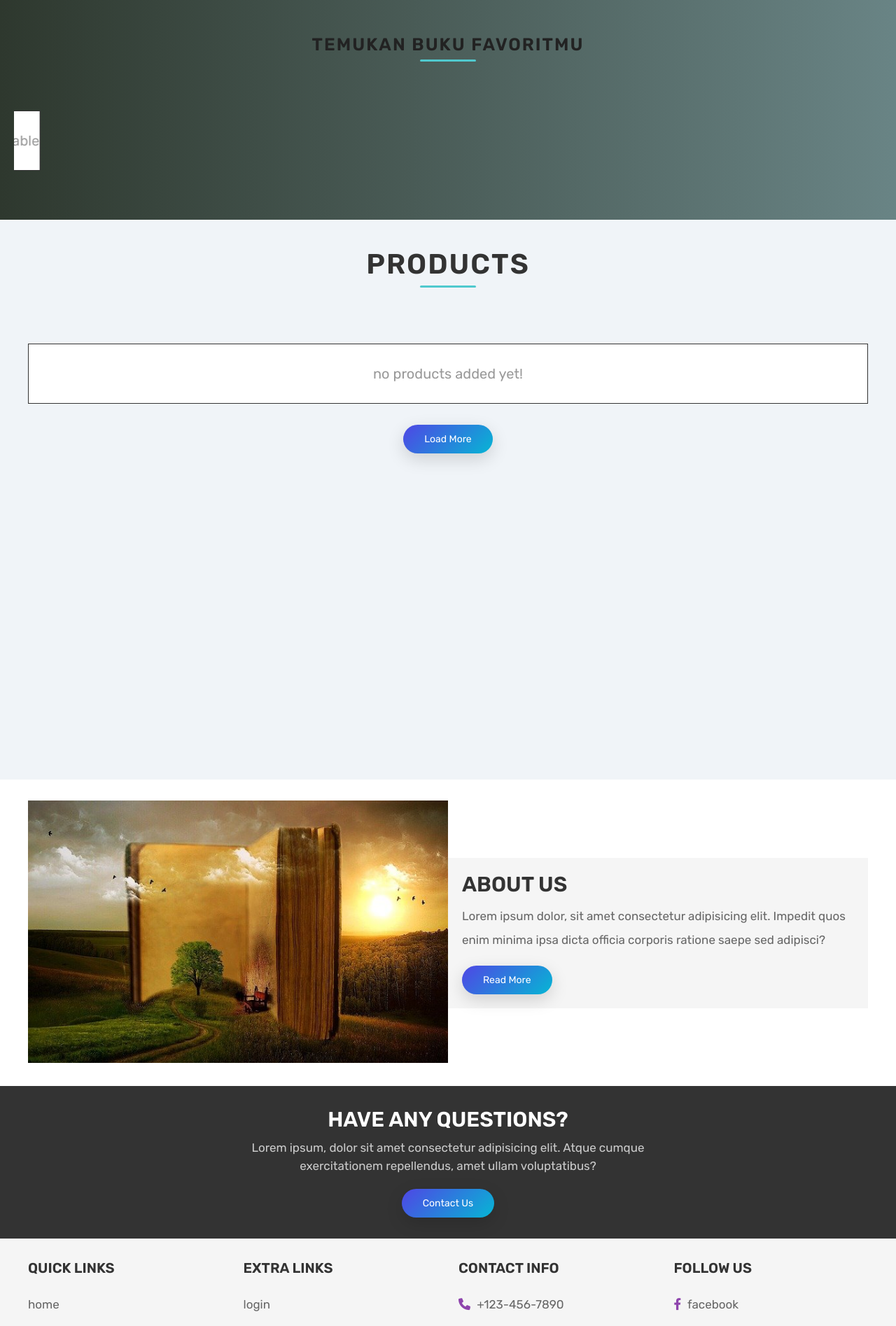
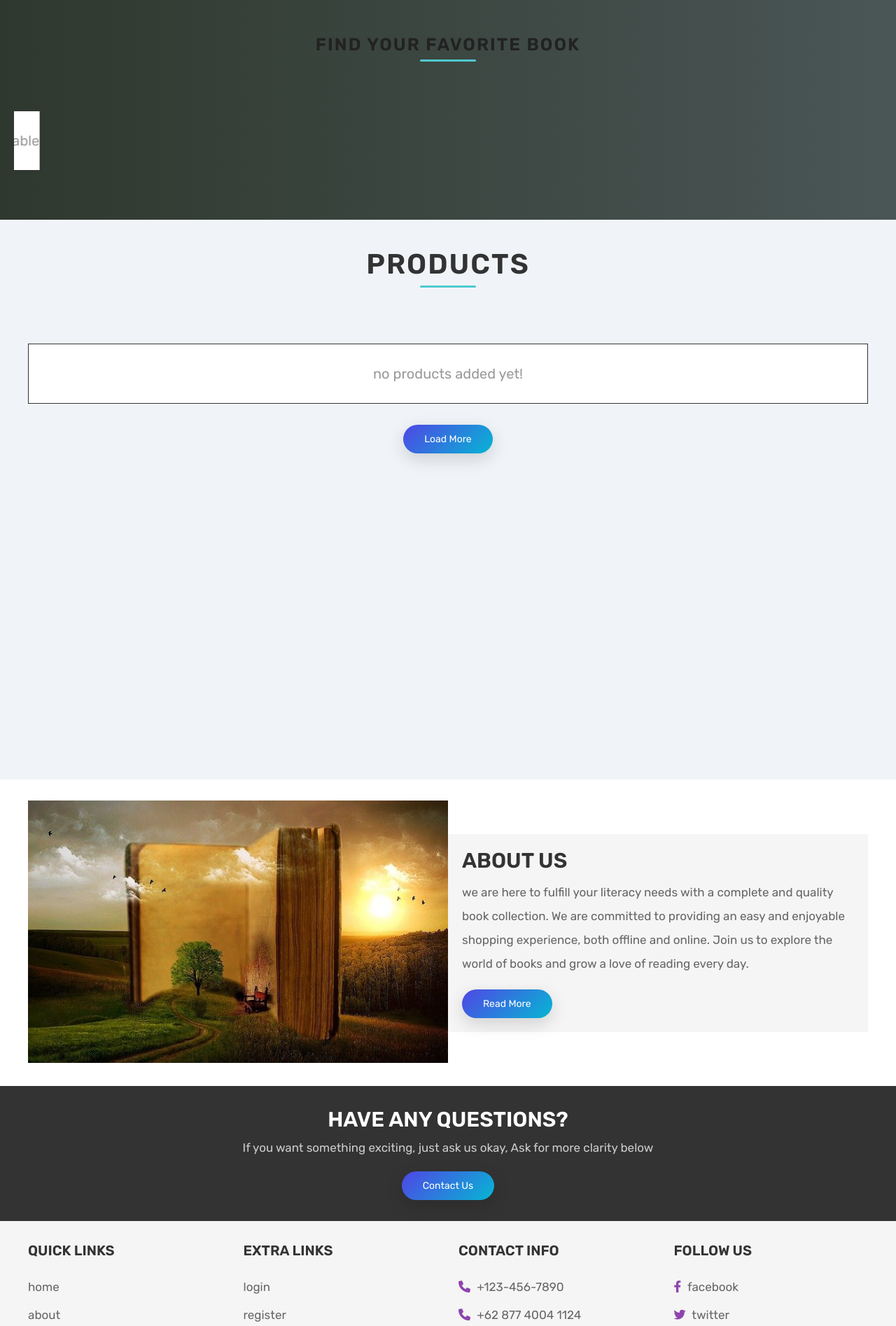
Before and after one commit to wahyualif23014/SMBD_PROJECT, a PHP site: page /home.php in a window 1280 px wide. Shown: the part 854-2749 px from the top of the page at 70% size. Run offline with PHP 8.4, Linux system fonts and the light colour scheme; the visitor is signed in with stand-in values (Sample User, id 1); data that the repository does not hold is empty.

Commit message:
optimasi home

```diff
--- a/css/style.css
+++ b/css/style.css
@@ -549,19 +549,19 @@ url(https://images.unsplash.com/photo-1536965764833-5971e0abed7c?q=80&w=2070&aut
 /* promosi */
 .promo-carousel {
    position: relative;
-   background: linear-gradient(to right, #2e382e, #698485);
+   background: linear-gradient(to right, #2e382e, #4a5656);
    padding: 5rem 2rem;
    overflow-x: hidden;
 }
 
 .section-title {
    font-size: 4rem;
-   color: var(--black);
+   color: var(--light-bg);
    text-transform: uppercase;
    margin-bottom: 3rem;
    letter-spacing: 2px;
    position: relative;
-   color: #222;
+   color: #f2f2f2;
    margin-bottom: 3rem;
    text-transform: uppercase;
    animation: fadeInDown 1s ease forwards;
@@ -647,6 +647,8 @@ url(https://images.unsplash.com/photo-1536965764833-5971e0abed7c?q=80&w=2070&aut
      transform: translateY(0);
    }
  }
+
+
 
  /* Section Title */
  .section-title {
@@ -830,7 +832,7 @@ url(https://images.unsplash.com/photo-1536965764833-5971e0abed7c?q=80&w=2070&aut
    position: absolute;
    top: 1rem;
    left: 1rem;
-   background: linear-gradient(135deg, #50c9ce, #3b3c36);
+   background: linear-gradient(135deg, #bec2c2, #3b3c36);
    padding: 0.8rem 1.2rem;
    border-radius: .5rem;
    font-size: 2rem;
--- a/home.php
+++ b/home.php
@@ -73,14 +73,14 @@ if(isset($_POST['add_to_cart'])){
 
    <div class="content">
       <h3>Hand Picked Book to your door.</h3>
-      <p>Kesini untuk mencari buku? Dan cobain dehh semua buku nya yaaa.</p>
+      <p>Let's read books for the future, don't waste your time playing.</p>
       <a href="about.php" class="white-btn">discover more</a>
    </div>
 
 </section>
 
 <section class="promo-carousel">
-  <h2 class="section-title">Temukan Buku Favoritmu</h2>
+  <h2 class="section-title">Find Your Favorite Book</h2>
 
   <div class="carousel-container">
     <div class="carousel-track">
@@ -160,7 +160,7 @@ if(isset($_POST['add_to_cart'])){
 
       <div class="content">
          <h3>about us</h3>
-         <p>Lorem ipsum dolor, sit amet consectetur adipisicing elit. Impedit quos enim minima ipsa dicta officia corporis ratione saepe sed adipisci?</p>
+         <p>we are here to fulfill your literacy needs with a complete and quality book collection. We are committed to providing an easy and enjoyable shopping experience, both offline and online. Join us to explore the world of books and grow a love of reading every day.</p>
          <a href="about.php" class="btn">read more</a>
       </div>
 
@@ -172,7 +172,8 @@ if(isset($_POST['add_to_cart'])){
 
    <div class="content">
       <h3>have any questions?</h3>
-      <p>Lorem ipsum, dolor sit amet consectetur adipisicing elit. Atque cumque exercitationem repellendus, amet ullam voluptatibus?</p>
+      <p>If you want something exciting, just ask us okay, Ask for more clarity below
+</p>
       <a href="contact.php" class="white-btn">contact us</a>
    </div>
 
```
